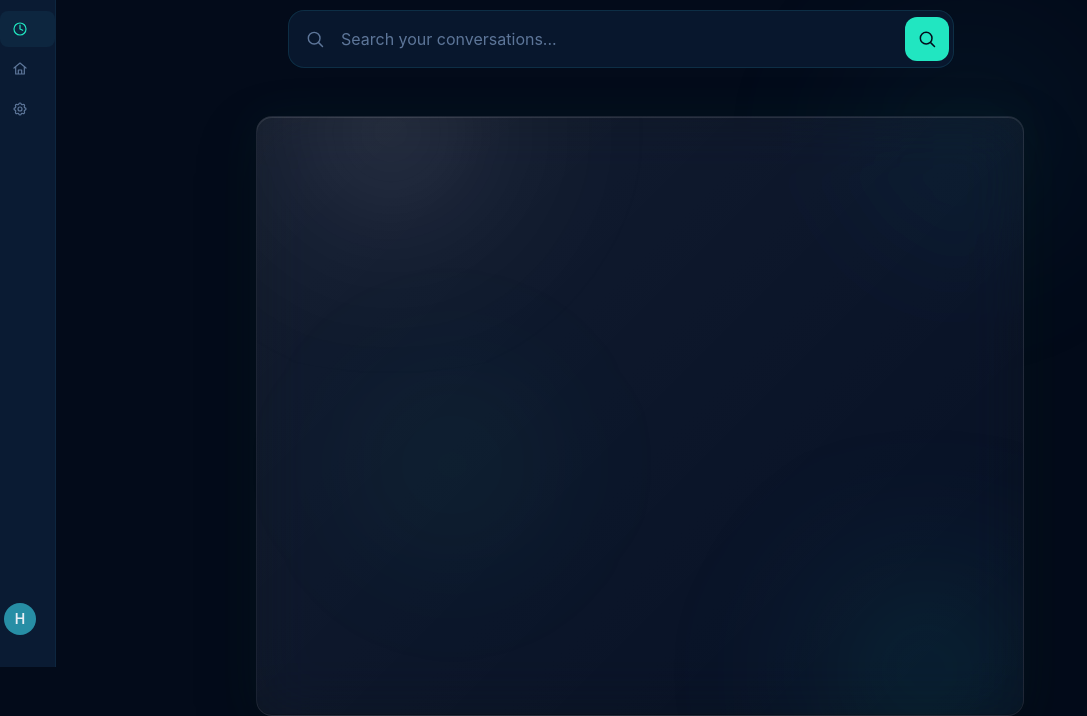
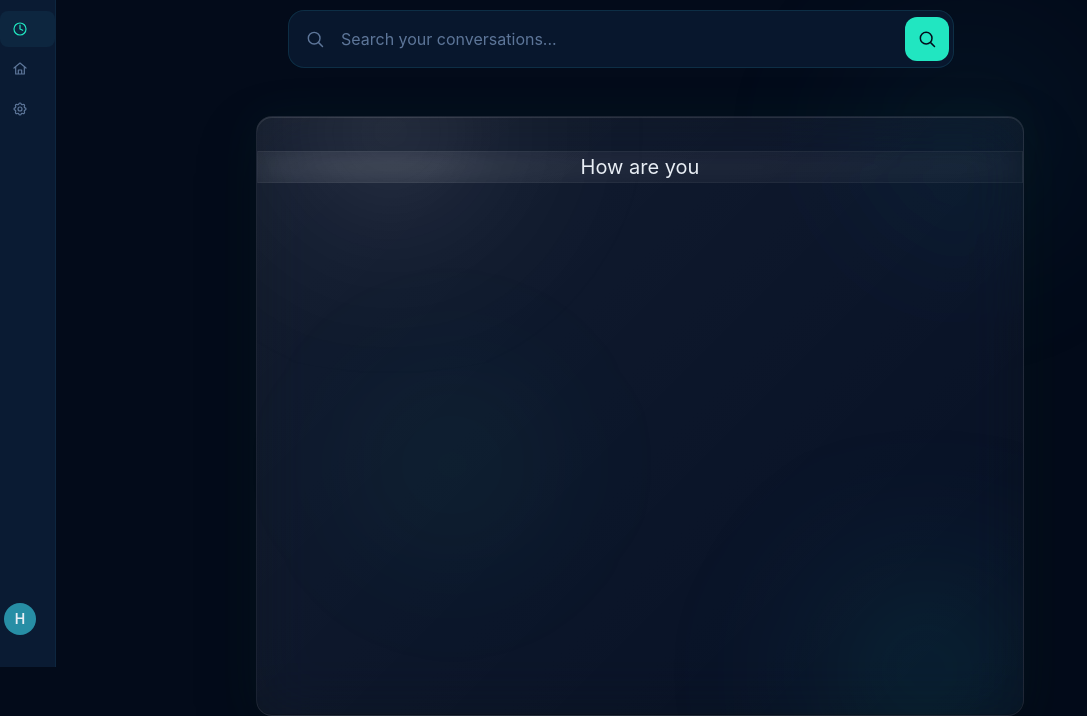
Before and after one commit to Hamza139617/resume_project, a website with bundled scripts: page FRONTEND/Pages/history.html in a window 1280 px wide. Shown: the part 133-849 px from the top of the page, without its empty margins (0-1087 px from the left). Built offline with nearby package versions, Linux system fonts and the light colour scheme.

Commit message:
worked over the history part of the project

```diff
--- a/FRONTEND/Css/Pages_Css/history.css
+++ b/FRONTEND/Css/Pages_Css/history.css
@@ -183,6 +183,9 @@ body::after {
 
 .history-item {
     position: relative;
+    font-size: 20px;
+    margin-top:10px;
+    margin-bottom: 20px;
 
     background:
         linear-gradient(
--- a/FRONTEND/Pages/history.html
+++ b/FRONTEND/Pages/history.html
@@ -206,7 +206,8 @@
     </div>
 
                 <div id="historybar" class="w-[50%] sm:w-[55%] md:w-[60%] lg:w-[60%]  h-[75%] mb-28  mx-auto  flex flex-col justify-between rounded-2xl
-                     bg-primary border-r border-teal/10 py-6">
+                     bg-primary border-r border-teal/10 py-6 overflow-y-auto">
+                     <div class="history-item text-center">How are you   </div>
 
 </div>
 
```
Also changed, not shown: FRONTEND/Css/output.css.
